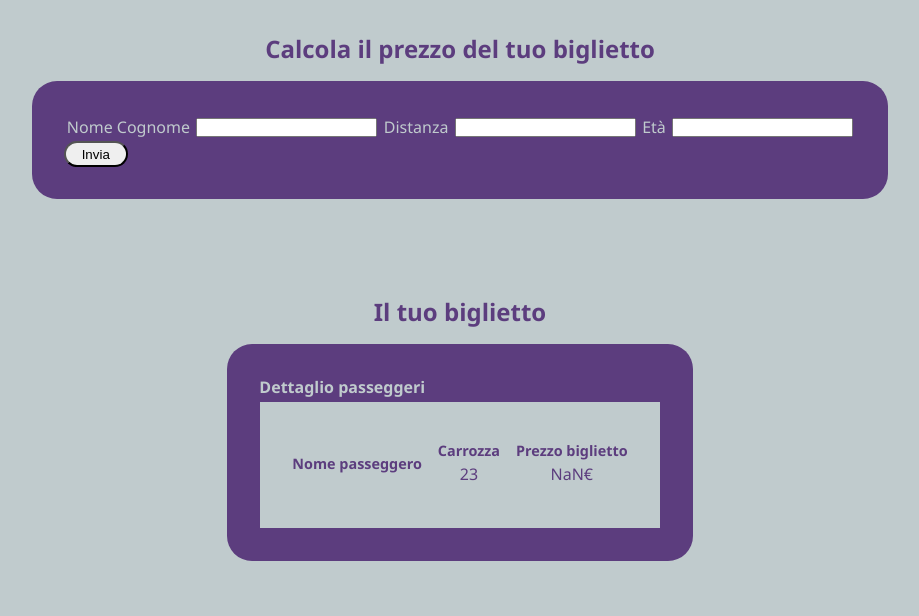
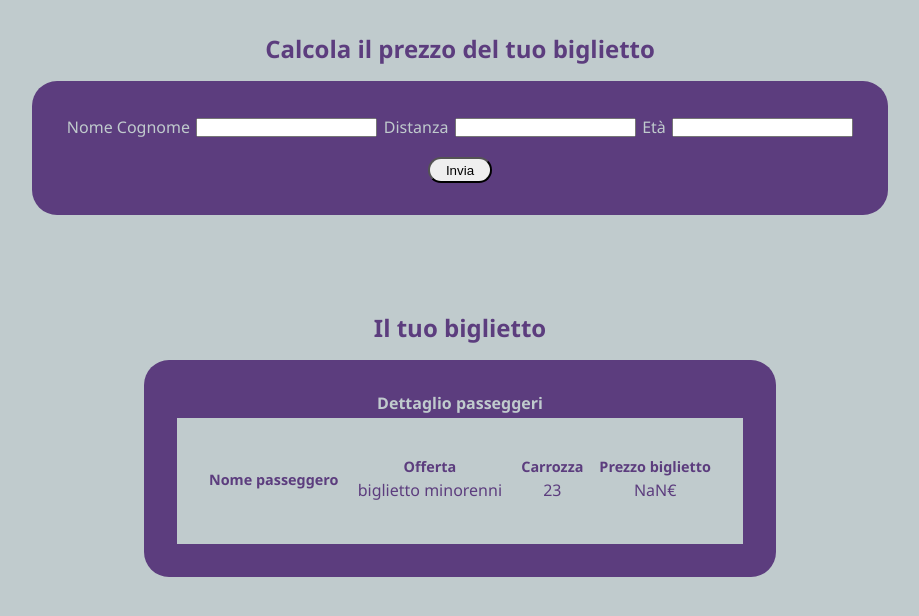
Before and after one commit to federicaarosio/js-biglietto-treno-form, a plain HTML site: page index.html in a window 1280 px wide. Both pictures are taken after a click on the button "Invia". Shown: the whole page, without its empty margins (180-1099 px from the left). Drawn offline with Linux system fonts and the light colour scheme.

Commit message:
added ticket type

```diff
--- a/css/style.css
+++ b/css/style.css
@@ -33,6 +33,11 @@ div.box {
     background-color: #5c3d7e;
     color: #c0cbcd;
     border-radius: 25px;
+
+    display: flex;
+    flex-direction: column;
+    justify-content: center;
+    align-items: center;
 }
 
 div.form-wrapper {
@@ -42,6 +47,7 @@ div.form-wrapper {
 div.row {
     display: flex;
     align-items: center;
+    margin-bottom: 1rem;
 }
 
 div input,
--- a/index.html
+++ b/index.html
@@ -47,6 +47,11 @@
                 </div>
 
                 <div>
+                    <h3>Offerta</h3>
+                    <p id="discount">-</p>
+                </div>
+
+                <div>
                     <h3>Carrozza</h3>
                     <p id="wagon">-</p>
                 </div>
--- a/js/script.js
+++ b/js/script.js
@@ -43,4 +43,16 @@ function() {
 
     //carrozza numero
     document.getElementById("wagon").innerHTML = Math.floor(Math.random() * 25);
+
+    //tipologia biglietto
+    const under18 = (passengerAge < 18);
+    const over65 = (passengerAge >= 65);
+
+    if (under18 == true) {
+        document.getElementById("discount").innerHTML = "biglietto minorenni";
+    } else if (over65 == true) {
+        document.getElementById("discount").innerHTML = "biglietto over 65";
+    } else {
+        document.getElementById("discount").innerHTML = "biglietto standard";
+    }
 })
```
